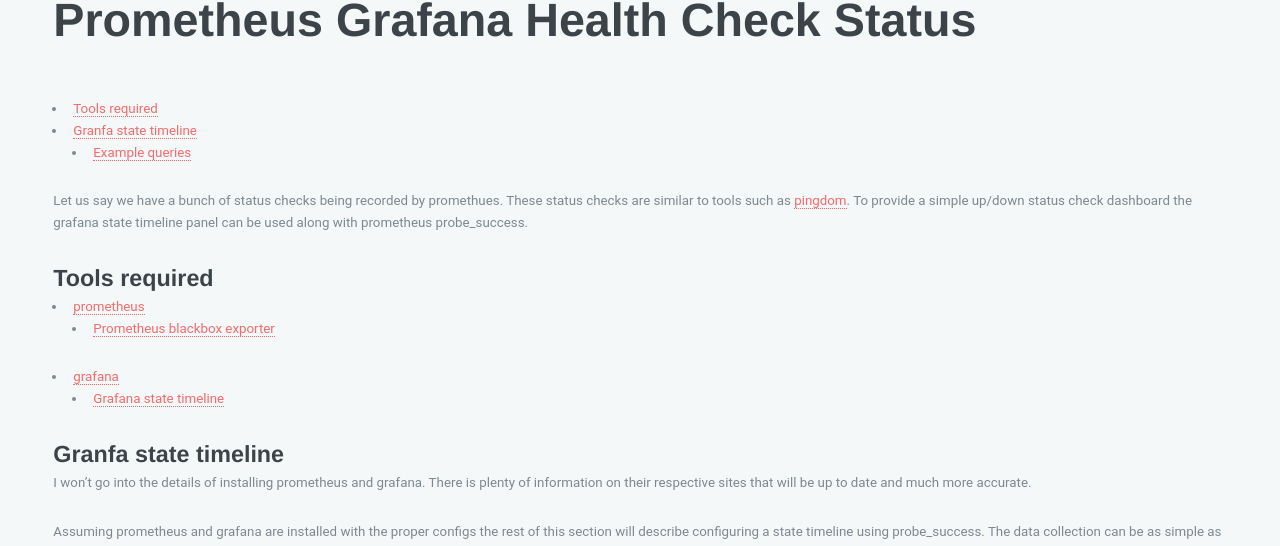
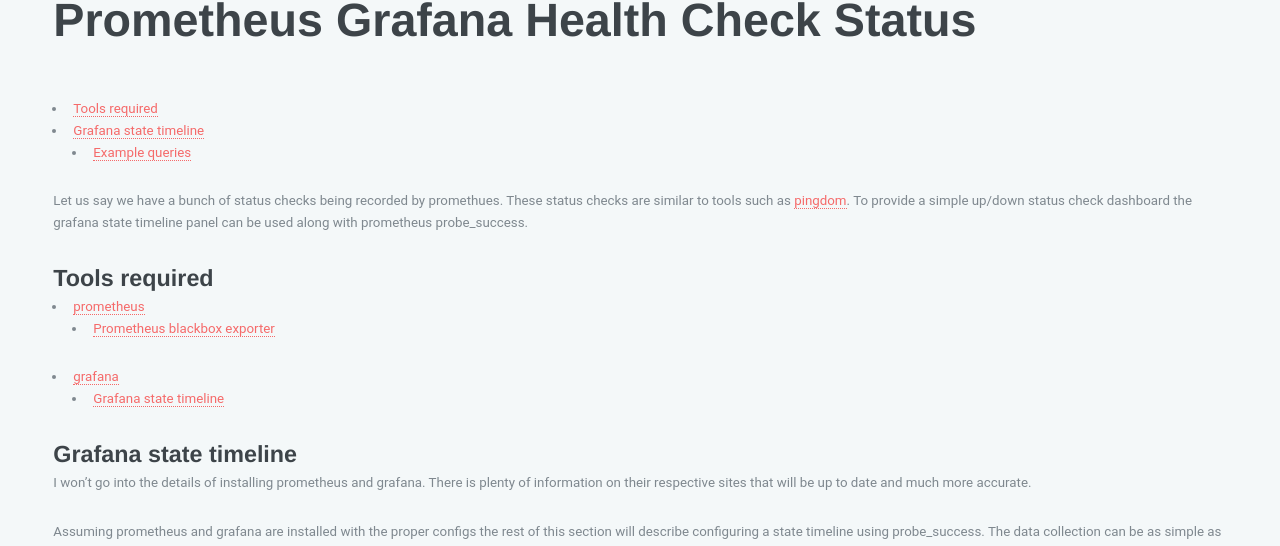
Before and after one commit to majorsilence/Dev, a Jekyll site: the page built from _posts/2023-03-29-prometheus-grafana-health-check-status.md, in a window 1280 px wide. Shown: the part 169-715 px from the top of the page. Built offline with Jekyll 4.4.1, drawn with Linux system fonts in a browser that asks for light colours.

Commit message:
Update 2023-03-29-prometheus-grafana-health-check-status.md

```diff
--- a/_posts/2023-03-29-prometheus-grafana-health-check-status.md
+++ b/_posts/2023-03-29-prometheus-grafana-health-check-status.md
@@ -14,7 +14,7 @@
 * [grafana](https://grafana.com/)
     * [Grafana state timeline](https://grafana.com/docs/grafana/latest/panels-visualizations/visualizations/state-timeline/)
 
-## Granfa state timeline
+## Grafana state timeline
 
 I won't go into the details of installing prometheus and grafana.  There is plenty of information on their respective sites that will be up to date and much more accurate.
 
```
